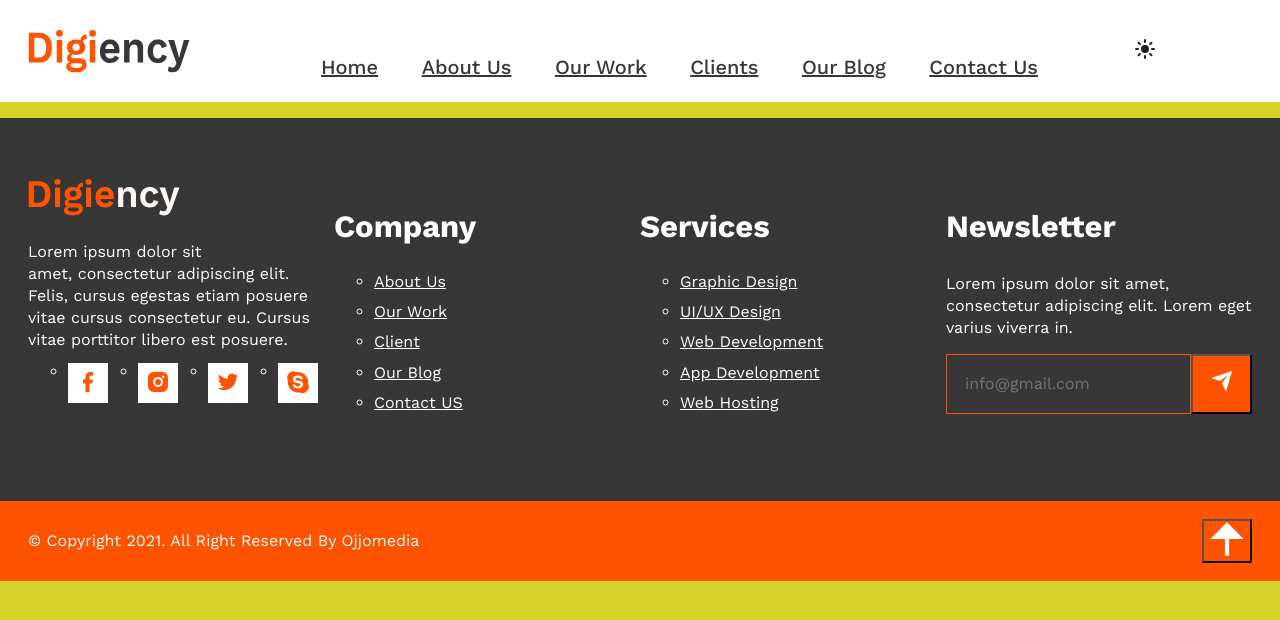
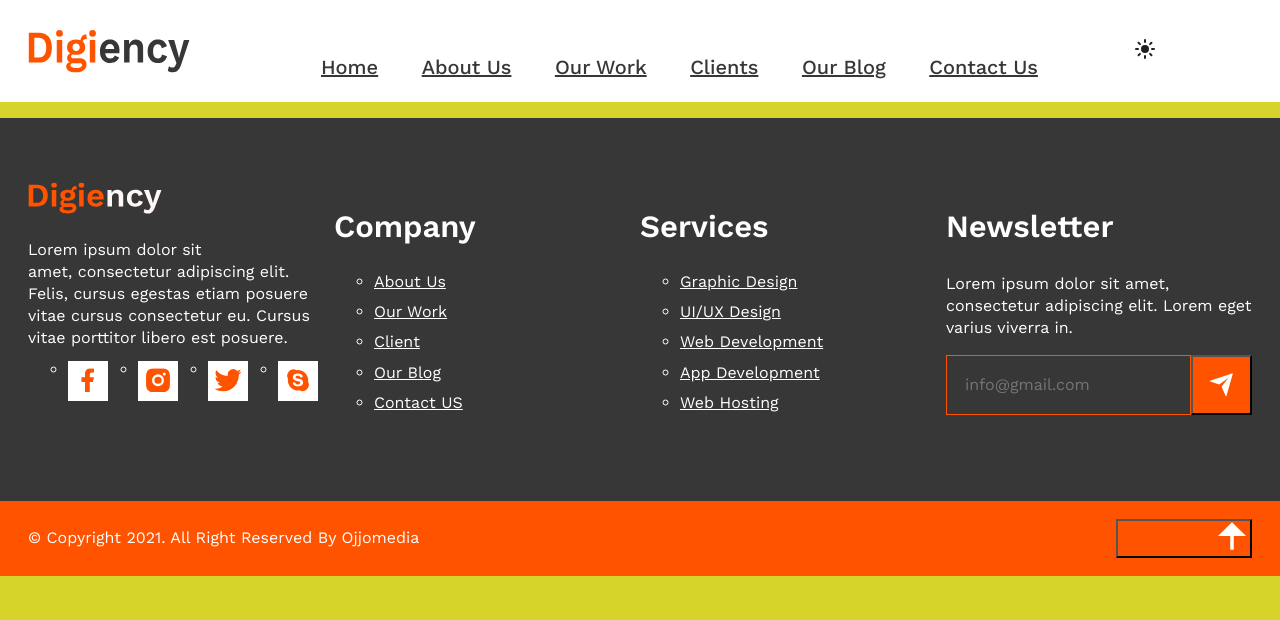
Before and after one commit to Jorjeee3/digiency-project, a website: page index.html in a window 1280 px wide. Drawn offline with nearby package versions, Linux system fonts and the light colour scheme; files that its build step writes are made by us from their sources; files whose address does not match are found by name.

Commit message:
fix svg gulp

```diff
--- a/gulpfile.js
+++ b/gulpfile.js
@@ -64,6 +64,7 @@ gulp.task('svgSprite', function () {
           sprite: "../newsletter.svg",
           sprite: "../arrow-top.svg",
           sprite: "../skype.svg",
+          sprite: "../footer-logo.svg"
         },
         mode: {
           view: {
@@ -103,4 +104,4 @@ config = {
 
 gulp.src('**/*.svg', { cwd: 'path/to/static' })
   .pipe(svgSprite(config))
-  .pipe(gulp.dest('staticc'));
+  .pipe(gulp.dest('static'));
--- a/index.html
+++ b/index.html
@@ -77,8 +77,8 @@
     <ul class="footer-list">
       <li class="footer-item">
         <img
-          src="static/icons/footer-icons/footer-logo.svg"
-          alt="footer logo"
+          src="static/sprite/icons/footer-icons/skype.svg#footer-logo"
+          alt="digiency"
           class="footer-title-icon"
         >
         <span class="footer-digiency-text">
@@ -88,22 +88,34 @@
         <ul class="footer-media-list">
           <li class="footer-media-item">
             <a href="#" class="footer-icon-link" target="_blank">
-              <img src="static/sprite/icons/footer-icons/facebook.svg#facebook">
+              <img
+                src="static/sprite/icons/footer-icons/skype.svg#facebook"
+                class="media-icon"
+              >
             </a>
           </li>
           <li class="footer-media-item">
             <a href="#" class="footer-icon-link" target="_blank">
-              <img src="static/sprite/icons/footer-icons/instagram.svg#instagram">
+              <img
+                src="static/sprite/icons/footer-icons/skype.svg#instagram"
+                class="media-icon"
+              >
             </a>
           </li>
           <li class="footer-media-item">
             <a href="#" class="footer-icon-link" target="_blank">
-              <img src="static/sprite/icons/footer-icons/twitter.svg#twitter">
+              <img
+                src="static/sprite/icons/footer-icons/skype.svg#twitter"
+                class="media-icon"
+              >
             </a>
           </li>
           <li class="footer-media-item">
             <a href="#" class="footer-icon-link" target="_blank">
-              <img src="static/sprite/icons/footer-icons/skype.svg#skype" class="icon">
+              <img
+                src="static/sprite/icons/footer-icons/skype.svg#skype"
+                class="media-icon"
+              >
             </a>
           </li>
         </ul>
@@ -188,8 +200,8 @@
           >
           <button class="newsletter-button" type="submit">
             <img
-              src="static/icons/footer-icons/newsletter.svg"
-              alt="newsletter icon"
+              src="static/sprite/icons/footer-icons/skype.svg#newsletter"
+              class="newsletter-icon"
             >
           </button>
         </form>
@@ -202,10 +214,10 @@
         <span>
           © Copyright 2021. All Right Reserved By Ojjomedia
         </span>
-        <button class="arrow-top">
+        <button class="arrow-top-button">
           <img
-            src="static/icons/footer-icons/arrow-top.svg"
-            alt="arrow to website top"
+            src="static/sprite/icons/footer-icons/skype.svg#arrow-top"             alt="arrow to website top"
+            class="arrow-top-icon"
           >
         </button>
       </div>
--- a/src/styleComponents/footer.scss
+++ b/src/styleComponents/footer.scss
@@ -11,16 +11,14 @@
         padding-top: size(50) ;
 
         .footer-list {
-            padding: size(22);
+            padding: size(18);
 
             .footer-item {
                 display: block;
                 margin-bottom: size(50);
 
                 .footer-title-icon {
-                    display: block;
-                    width: size(143);
-                    height: size(39);
+                    width: size(146);
                     margin-bottom: size(18);
                 }
 
@@ -33,6 +31,7 @@
                 .footer-title {
                     font-size: $fs-title-phone-desktop;
                     margin-bottom: size(18);
+                    font-weight: 600;
                 }
 
                 .footer-media-list {
@@ -54,6 +53,10 @@
                             top: 50%;
                             left: 50%;
                             transform: translate(-50%,-45%);
+
+                            .media-icon {
+                                width: size(100);
+                            }
                         }
                     }
                 }
@@ -107,6 +110,15 @@
                         display: inline-block;
                         width: 20%;
                         height: size(60);
+                        position: relative;
+
+                        .newsletter-icon {
+                            width: size(100);
+                            position: absolute;
+                            top: 50%;
+                            left: 50%;
+                            transform: translate(-50%,-50%);
+                        }
                     }
                 }
             }
@@ -117,7 +129,7 @@
             padding: size(18) size(6);
             text-align: center;
 
-            .arrow-top {
+            .arrow-top-button {
                 display: none;
             }
         }
@@ -160,6 +172,7 @@
                 .footer-title {
                     font-size: $fz-title-ipad-mini;
                     margin-bottom: size(18);
+                    font-weight: 600;
 
                     &:last-child {
                         display: block;
@@ -186,6 +199,10 @@
                             top: 50%;
                             left: 50%;
                             transform: translate(-50%,-45%);
+
+                            .media-icon {
+                                width: size(80);
+                            }
                         }
                     }
                 }
@@ -239,6 +256,15 @@
                         display: inline-block;
                         width: 20%;
                         height: size(40);
+                        position: relative;
+
+                        .newsletter-icon {
+                            width: size(80);
+                            position: absolute;
+                            top: 50%;
+                            left: 50%;
+                            transform: translate(-50%,-50%);
+                        }
                     }
                 }
             }
@@ -249,7 +275,7 @@
             padding: size(18) 0;
             text-align: center;
 
-            .arrow-top {
+            .arrow-top-button {
                 display: none;
             }
         }
@@ -273,9 +299,8 @@
 
                 .footer-title-icon {
                     display: block;
-                    margin-bottom: size(25);
-                    width: size(152);
-                    height: size(38);
+                    margin: size(4) 0 size(25);
+                    width: size(134);
                 }
 
                 .footer-digiency-text {
@@ -287,6 +312,7 @@
                 .footer-title {
                     font-size: $fs-title-phone-desktop;
                     margin-bottom: size(28);
+                    font-weight: 600;
 
                     &:last-child {
                         display: block;
@@ -314,7 +340,7 @@
                             left: 50%;
                             transform: translate(-50%,-45%);
 
-                            .icon {
+                            .media-icon {
                                 width: size(100);
                             }
                         }
@@ -347,7 +373,7 @@
 
                 .footer-newsletter-text {
                     display: block;
-                    margin-bottom: size(15);
+                    margin-bottom: size(16);
                     line-height: size(22);
                 }
 
@@ -370,6 +396,15 @@
                         display: inline-block;
                         width: 20%;
                         height: size(60);
+                        position: relative;
+
+                        .newsletter-icon {
+                            width: size(100);
+                            position: absolute;
+                            top: 50%;
+                            left: 50%;
+                            transform: translate(-50%,-50%);
+                        }
                     }
                 }
             }
@@ -383,10 +418,15 @@
                 display: flex;
                 justify-content: space-between;
                 align-items: center;
-                .arrow-top {
+
+                .arrow-top-button {
                     display: block;
                     background-color: $orange-color;
 
+                    .arrow-top-icon {
+                        width: size(120);
+                        transform: translate(40%, 0);
+                    }
                 }
             }
         }
```
Also changed, not shown: static/sprite/icons/footer-icons/facebook.svg (deleted), static/sprite/icons/footer-icons/footer-logo.svg (added).
